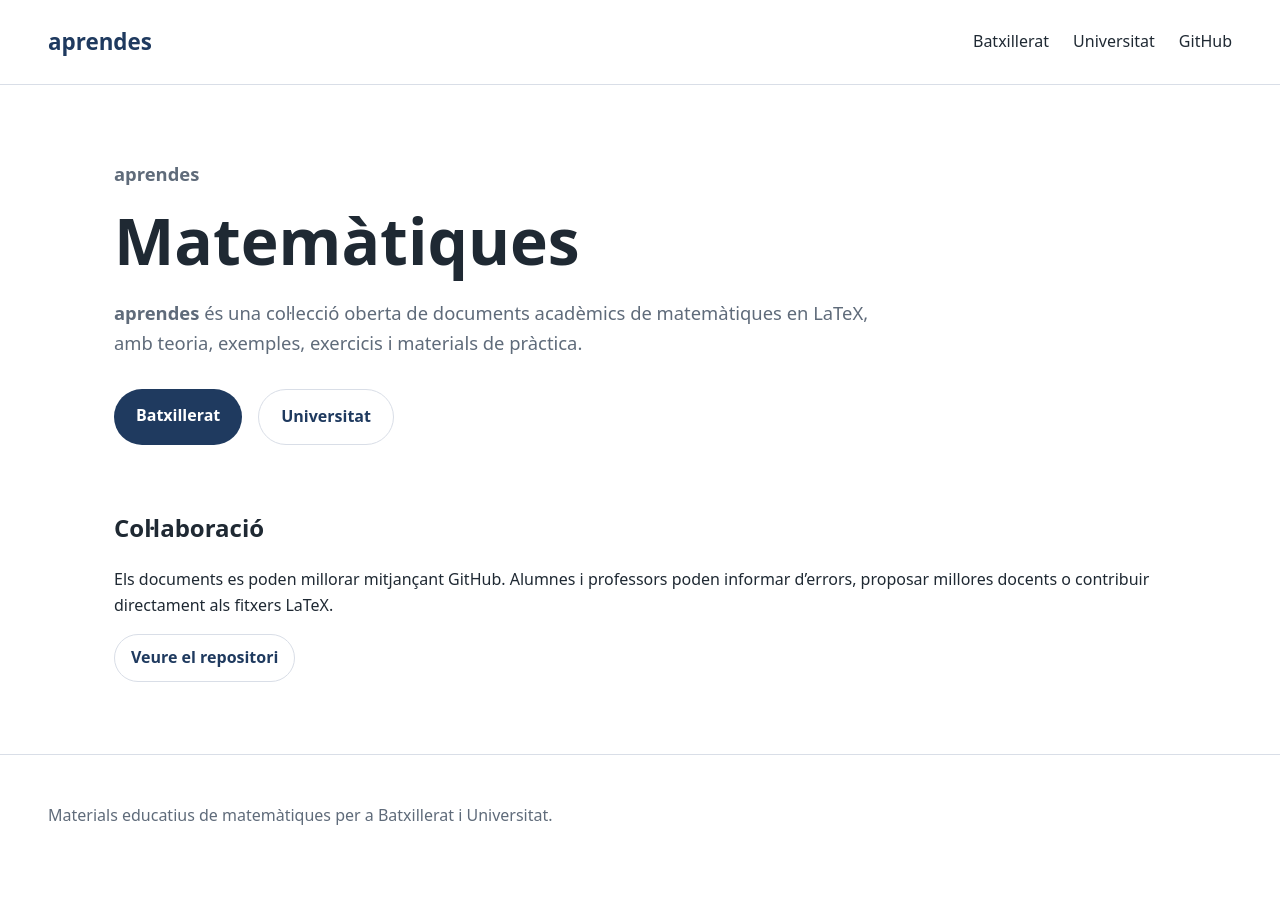
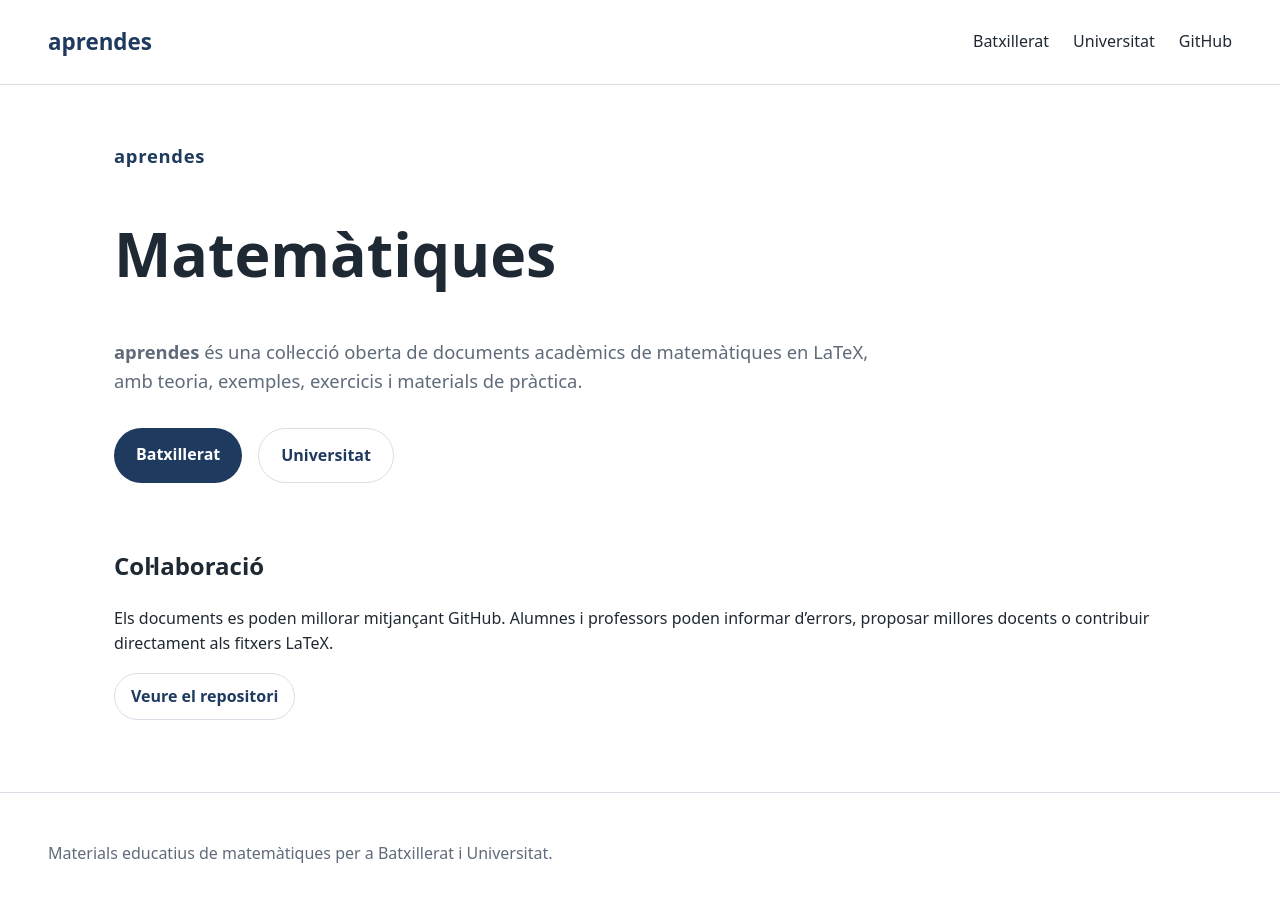
Before and after one commit to maperello/aprendes, a Jekyll site: the page built from index.md, in a window 1280 px wide. Built offline with Jekyll 4.4.1, drawn with Linux system fonts in a browser that asks for light colours.

Commit message:
Add site-kicker styles and adjust hero font size

```diff
--- a/assets/css/style.css
+++ b/assets/css/style.css
@@ -59,10 +59,21 @@ nav a:hover {
   margin-bottom: 64px;
 }
 
+.site-kicker {
+  margin: 0 0 12px;
+  font-size: 1.1rem;
+  letter-spacing: 0.04em;
+}
+
+.site-kicker strong {
+  font-weight: 800;
+  color: var(--primary);
+}
+
 .hero h1 {
-  font-size: clamp(2.4rem, 5vw, 4.5rem);
-  line-height: 1.05;
-  margin: 0 0 24px;
+  max-width: 720px;
+  font-size: clamp(2.2rem, 5vw, 3.8rem);
+  line-height: 1.08;
 }
 
 .hero p,
```
